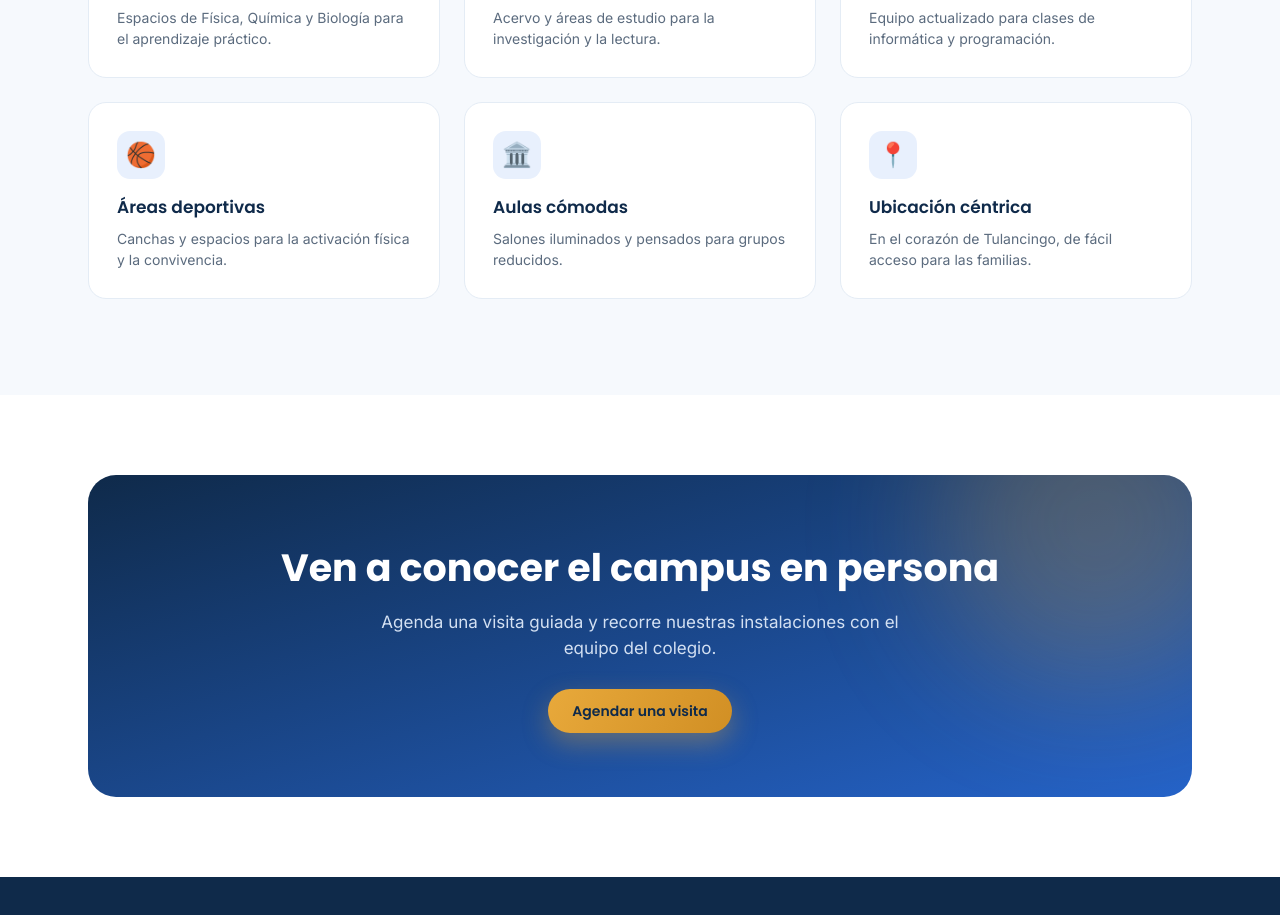
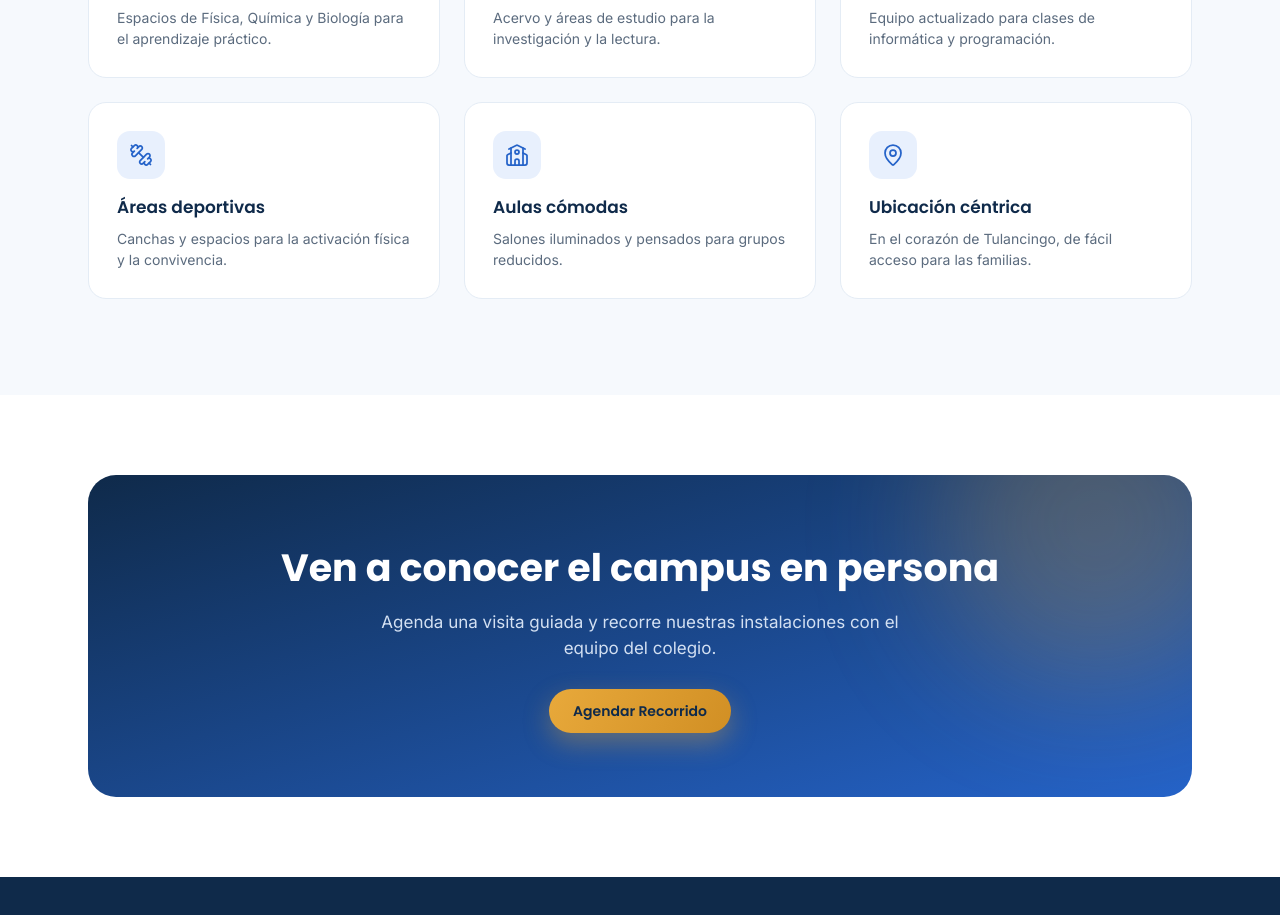
Before and after one commit to novumarketing/kaysen-web, a Next.js app: page /campus in a window 1280 px wide. Shown: the part 1440-2355 px from the top of the page. Built offline with nearby package versions, Linux system fonts and the light colour scheme.

Commit message:
UX: campus icons to Lucide

```diff
--- a/app/campus/page.tsx
+++ b/app/campus/page.tsx
@@ -1,4 +1,5 @@
 import type { Metadata } from "next";
+import { FlaskConical, BookOpen, Laptop, Dumbbell, School, MapPin } from "lucide-react";
 import { PageHero, SectionHead, CtaBand } from "@/components/ui";
 import { WA_VISIT } from "@/components/site";
 
@@ -15,12 +16,12 @@ const gallery = [
   { t: "Vida estudiantil", cls: "bg-gradient-to-br from-[#5b8de8] to-blue", h: "h-[200px]" },
 ];
 const facilities = [
-  { icon: "🔬", t: "Laboratorios equipados", d: "Espacios de Física, Química y Biología para el aprendizaje práctico." },
-  { icon: "📚", t: "Biblioteca", d: "Acervo y áreas de estudio para la investigación y la lectura." },
-  { icon: "💻", t: "Salas de cómputo", d: "Equipo actualizado para clases de informática y programación." },
-  { icon: "🏀", t: "Áreas deportivas", d: "Canchas y espacios para la activación física y la convivencia." },
-  { icon: "🏛️", t: "Aulas cómodas", d: "Salones iluminados y pensados para grupos reducidos." },
-  { icon: "📍", t: "Ubicación céntrica", d: "En el corazón de Tulancingo, de fácil acceso para las familias." },
+  { icon: FlaskConical, t: "Laboratorios equipados", d: "Espacios de Física, Química y Biología para el aprendizaje práctico." },
+  { icon: BookOpen, t: "Biblioteca", d: "Acervo y áreas de estudio para la investigación y la lectura." },
+  { icon: Laptop, t: "Salas de cómputo", d: "Equipo actualizado para clases de informática y programación." },
+  { icon: Dumbbell, t: "Áreas deportivas", d: "Canchas y espacios para la activación física y la convivencia." },
+  { icon: School, t: "Aulas cómodas", d: "Salones iluminados y pensados para grupos reducidos." },
+  { icon: MapPin, t: "Ubicación céntrica", d: "En el corazón de Tulancingo, de fácil acceso para las familias." },
 ];
 
 export default function Campus() {
@@ -47,18 +48,21 @@ export default function Campus() {
         <div className="wrap">
           <SectionHead center kicker="Instalaciones" title="Todo lo que tu hijo necesita" />
           <div className="grid gap-6 sm:grid-cols-2 lg:grid-cols-3">
-            {facilities.map((f) => (
+            {facilities.map((f) => {
+              const Icon = f.icon;
+              return (
               <div key={f.t} className="rounded-xl2 border border-line bg-white p-7">
-                <div className="mb-4 grid h-12 w-12 place-items-center rounded-[13px] bg-blue-soft text-2xl">{f.icon}</div>
+                <div className="mb-4 grid h-12 w-12 place-items-center rounded-[13px] bg-blue-soft"><Icon className="h-6 w-6 text-blue" strokeWidth={1.75} aria-hidden /></div>
                 <h3 className="font-display text-[17px] font-semibold text-navy">{f.t}</h3>
                 <p className="mt-2 text-[14px] text-muted">{f.d}</p>
               </div>
-            ))}
+              );
+            })}
           </div>
         </div>
       </section>
 
-      <CtaBand title="Ven a conocer el campus en persona" sub="Agenda una visita guiada y recorre nuestras instalaciones con el equipo del colegio." href={WA_VISIT} label="Agendar una visita" />
+      <CtaBand title="Ven a conocer el campus en persona" sub="Agenda una visita guiada y recorre nuestras instalaciones con el equipo del colegio." href={WA_VISIT} label="Agendar Recorrido" />
     </main>
   );
 }
```
